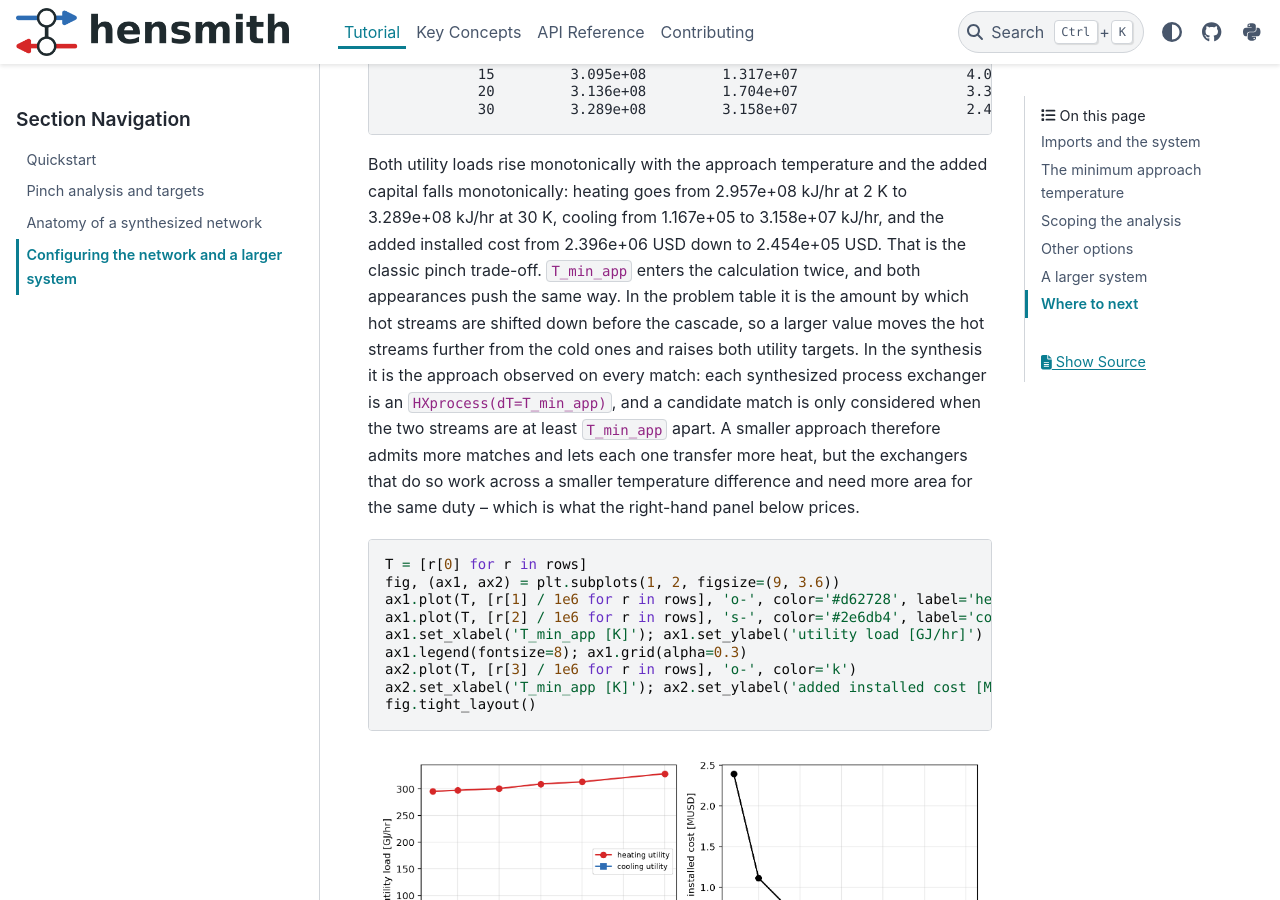
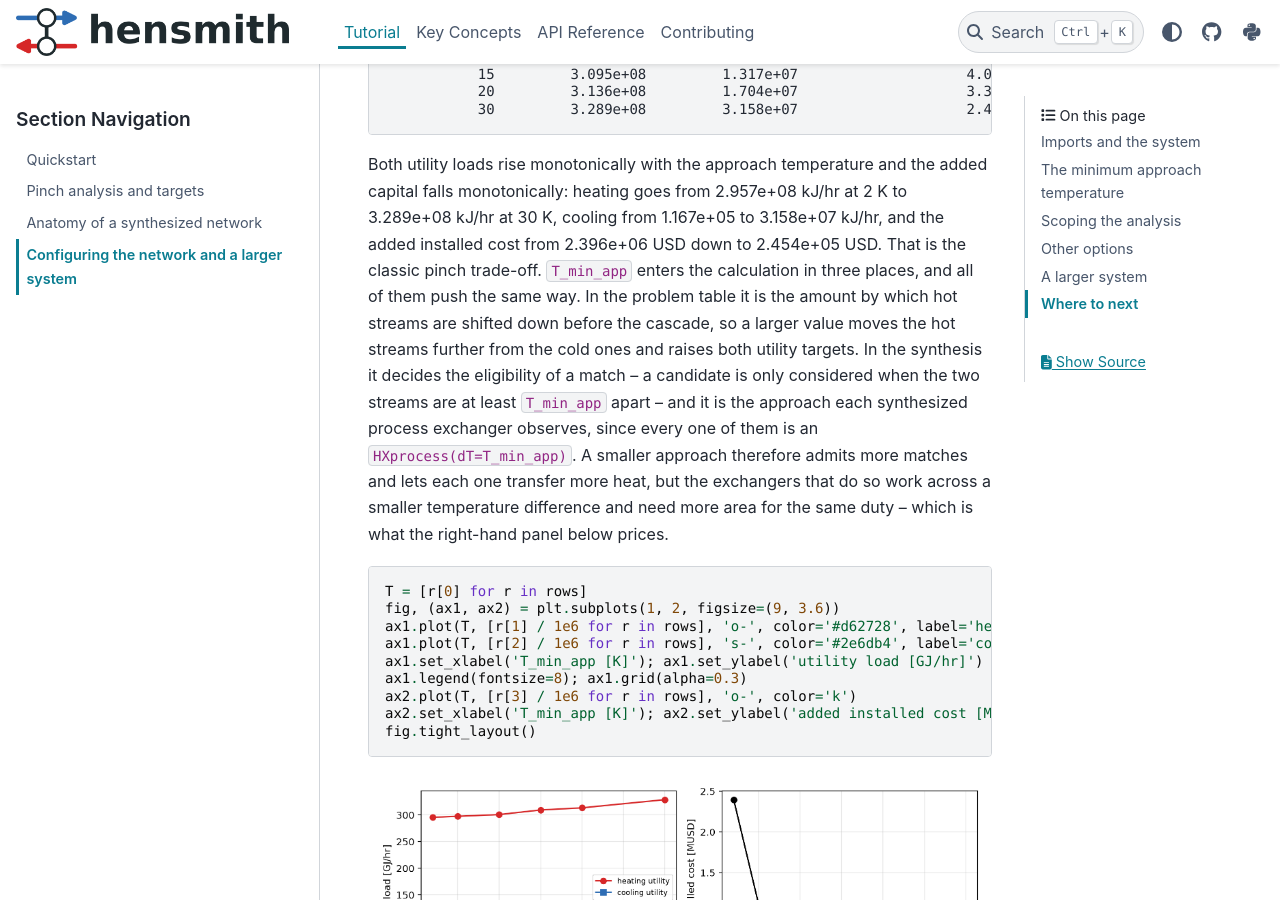
Before and after one commit to BioSTEAMDevelopmentGroup/hensmith, a Sphinx documentation site: the page built from docs/source/tutorial/04_configuring.rst, in a window 1280 px wide and 900 px high, scrolled down 2168 px. Built offline with Sphinx 7.4.7 and the PyData theme 0.15.4, drawn with Linux system fonts in a browser that asks for light colours; the version number is read from the project's files by our own code; some of the changed text lies outside the part shown.

Commit message:
count T_min_app's three uses in chapter 04 and drop the named cooling agent
Chapter 04 said T_min_app "enters the calculation twice" while the concepts
page lists three uses; the code has three distinct sites -- the problem-table
shift (hxn_synthesis.py:380), the match-eligibility tests (781/839/895/932)
and every HXprocess(dT=T_min_app) (808/864/904/942) -- so the chapter now
lists the same three. The ten-stream capture names no cooling agent, so the
efficiency-of-one sentence now says "the cooling agents used here" instead of
naming one.

Co-Authored-By: Claude Fable 5.1 <noreply@anthropic.com>

```diff
--- a/docs/source/tutorial/04_configuring.rst
+++ b/docs/source/tutorial/04_configuring.rst
@@ -70,17 +70,17 @@ Both utility loads rise monotonically with the approach temperature and the
 added capital falls monotonically: heating goes from 2.957e+08 kJ/hr at 2 K to
 3.289e+08 kJ/hr at 30 K, cooling from 1.167e+05 to 3.158e+07 kJ/hr, and the
 added installed cost from 2.396e+06 USD down to 2.454e+05 USD. That is the
-classic pinch trade-off. ``T_min_app`` enters the calculation twice, and both
-appearances push the same way. In the problem table it is the amount by which
-hot streams are shifted down before the cascade, so a larger value moves the
-hot streams further from the cold ones and raises both utility targets. In the
-synthesis it is the approach observed on every match: each synthesized process
-exchanger is an ``HXprocess(dT=T_min_app)``, and a candidate match is only
-considered when the two streams are at least ``T_min_app`` apart. A smaller
-approach therefore admits more matches and lets each one transfer more heat,
-but the exchangers that do so work across a smaller temperature difference and
-need more area for the same duty -- which is what the right-hand panel below
-prices.
+classic pinch trade-off. ``T_min_app`` enters the calculation in three places,
+and all of them push the same way. In the problem table it is the amount by
+which hot streams are shifted down before the cascade, so a larger value moves
+the hot streams further from the cold ones and raises both utility targets. In
+the synthesis it decides the eligibility of a match -- a candidate is only
+considered when the two streams are at least ``T_min_app`` apart -- and it is
+the approach each synthesized process exchanger observes, since every one of
+them is an ``HXprocess(dT=T_min_app)``. A smaller approach therefore admits
+more matches and lets each one transfer more heat, but the exchangers that do
+so work across a smaller temperature difference and need more area for the
+same duty -- which is what the right-hand panel below prices.
 
 .. literalinclude:: /../_demo_src/examples/ch04_configuring.py
    :language: python
@@ -264,12 +264,12 @@ targets are process-side enthalpy differences. Summing the ``unit_duty`` of the
 new utility exchangers instead, as ``tests/test_hxn_regression.py`` does, gives
 the process-side loads that are comparable with the targets. On the hot side
 the two differ: 1.481e+07 kJ/hr utility-side against 1.407e+07 kJ/hr
-process-side, for a target of 1.394e+07 kJ/hr. On the cold side cooling water
-needs no such correction and both read 8.065e+06 kJ/hr, against a target of
-7.928e+06 kJ/hr. Those process-side numbers, 1.407e+07 and 8.065e+06 kJ/hr, are
-the values the regression suite records for this case. The network is above
-both targets, as a synthesized network must be, and its energy balance error is
-1e-11 %.
+process-side, for a target of 1.394e+07 kJ/hr. On the cold side the cooling
+agents used here need no such correction and both read 8.065e+06 kJ/hr, against
+a target of 7.928e+06 kJ/hr. Those process-side numbers, 1.407e+07 and
+8.065e+06 kJ/hr, are the values the regression suite records for this case. The
+network is above both targets, as a synthesized network must be, and its
+energy balance error is 1e-11 %.
 
 .. figure:: /_static/images/examples/tutorial_04_ten_streams_pinch_diagram.png
    :class: white-bg
```
